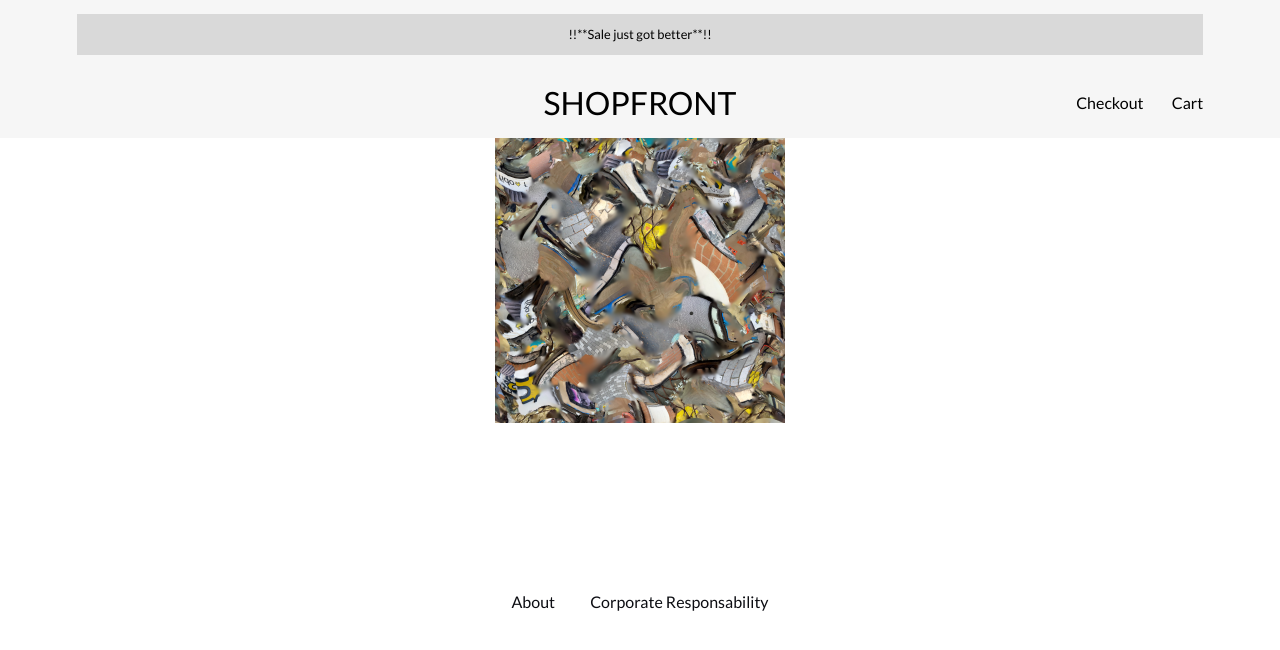
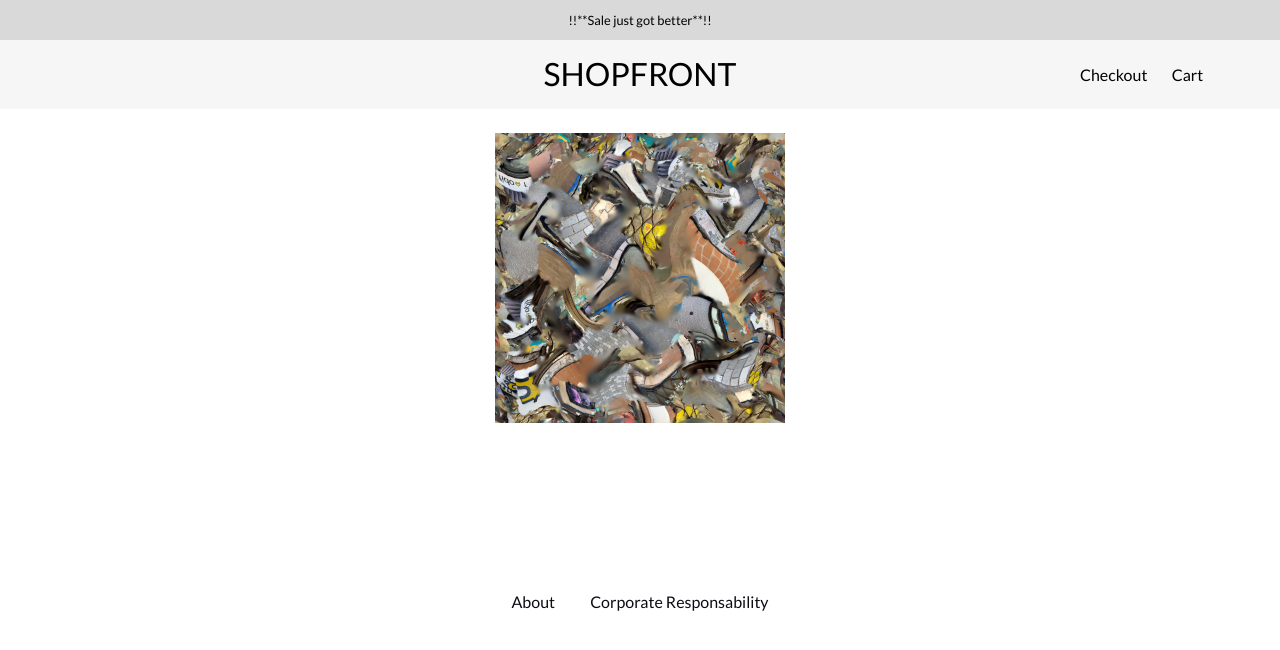
Before and after one commit to Myriade/shpfrnt.net, a website built with webpack: page index.html in a window 1280 px wide. Built offline with nearby package versions, Linux system fonts and the light colour scheme.

Commit message:
Header layout

```diff
--- a/src/styles/global.scss
+++ b/src/styles/global.scss
@@ -42,7 +42,7 @@ p a {
   display: grid;
   min-height: 100vh;}
 
-#siteHeader, #siteMain, #siteFooter {
+#siteMain, #siteFooter {
   padding-inline: 6vw;
   display: grid;
   align-items: center;}
--- a/src/views/siteHeader/siteHeader.scss
+++ b/src/views/siteHeader/siteHeader.scss
@@ -1,17 +1,19 @@
 @import '../../styles/commons';
 
 #siteHeader {
-  width: 88vw;
+  display: grid;
+  align-items: center;
+  width: 100vw;
   position: fixed;
   grid-template-columns: 3fr 1fr;
-  grid-template-rows: 1fr 1fr;
+  grid-template-rows: auto auto;
   background: $lightgrey;
-  position: fixed;
 
   h1 {
     grid-row-start: 2;
     grid-row-end: 3;
-    text-transform: uppercase;}
+    text-transform: uppercase;
+    padding-inline: 6vw;}
 
   nav {
     grid-row-start: 2;
@@ -19,6 +21,7 @@
     display: flex;
     justify-content: flex-end;
     column-gap: 10%;
+    padding-right: 6vw;
   }
 
   aside {
```
